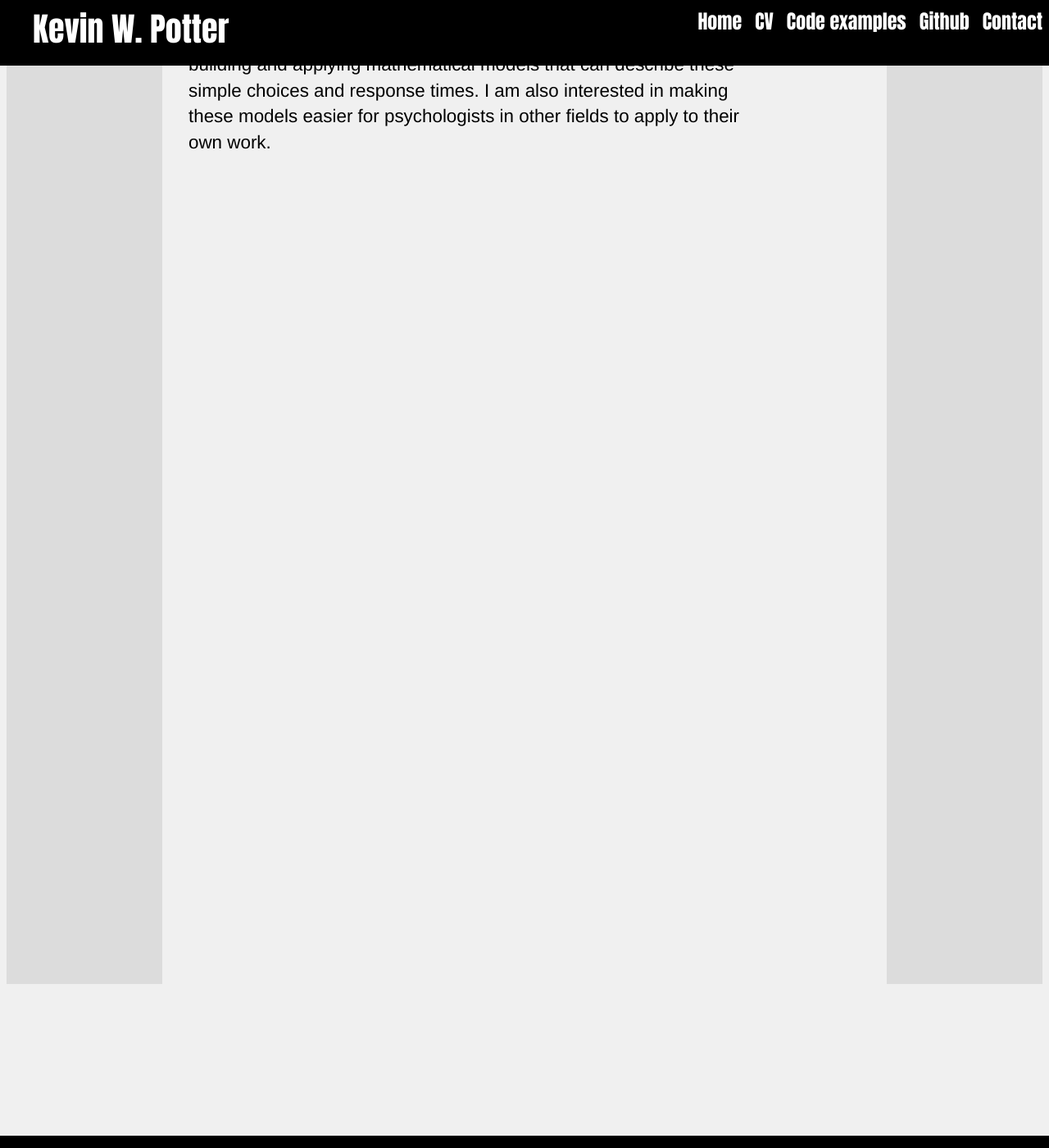
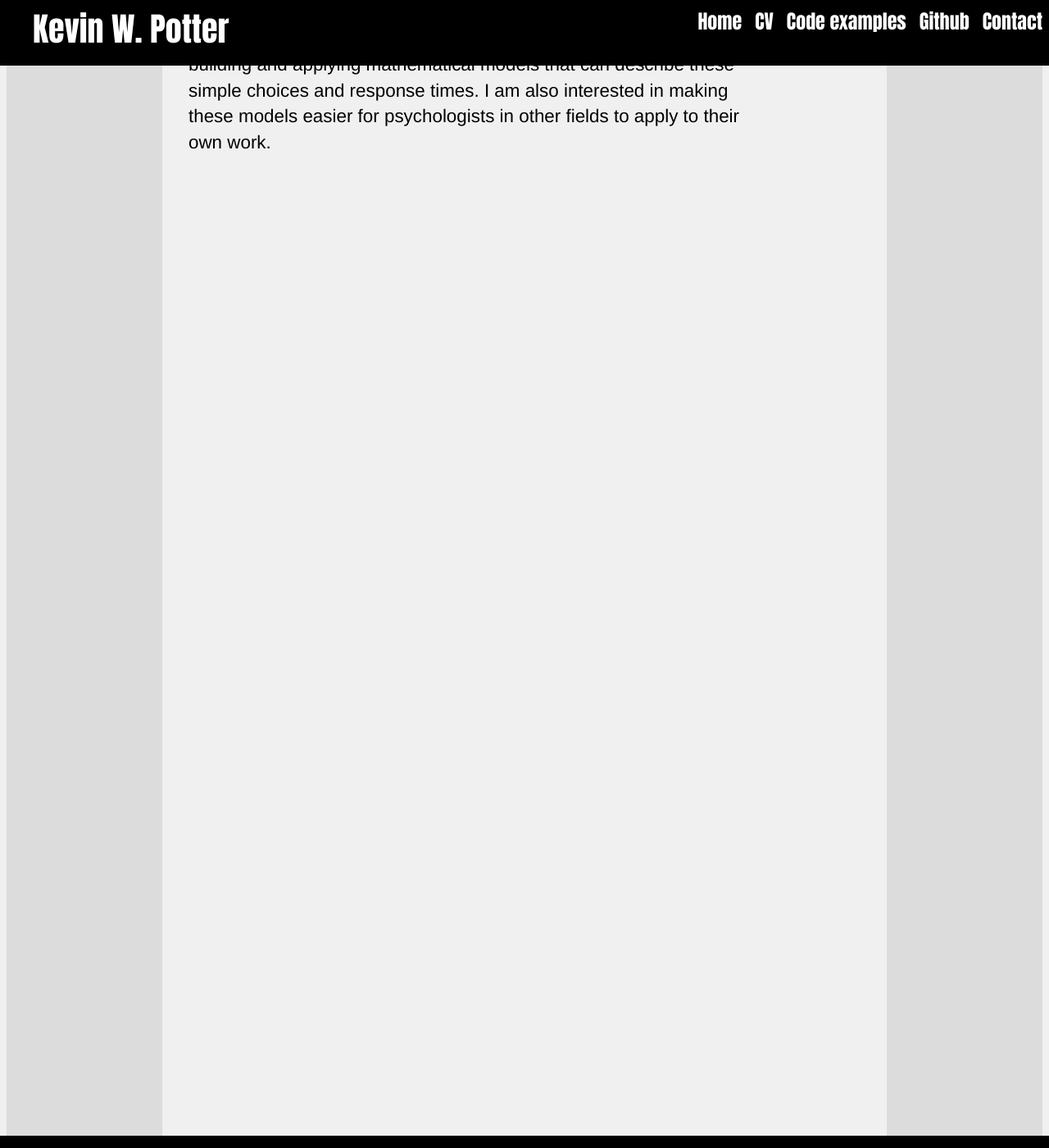
Before and after one commit to rettopnivek/rettopnivek.github.io, a Jekyll site: the page built from index.md, in a window 1280 px wide and 1400 px high, scrolled down 478 px. Shown: the whole window at 82% size. Built offline with Jekyll 4.4.1, drawn with Linux system fonts in a browser that asks for light colours.

Commit message:
Update main.css

```diff
--- a/css/main.css
+++ b/css/main.css
@@ -47,7 +47,7 @@ header {
 .sectionLeft {
 	margin-top: 70px;
 	background-color:rgb(220,220,220);
-        height:1600px;
+        height:1800px;
         width: 15%;
         margin-left: 0px;
         float:left;
@@ -57,7 +57,7 @@ header {
 .sectionRight {
 	margin-top: 70px;
 	background-color:rgb(220,220,220);
-        height:1600px;
+        height:1800px;
         width: 15%;
         margin-right: 0px;
         float: right;
```
